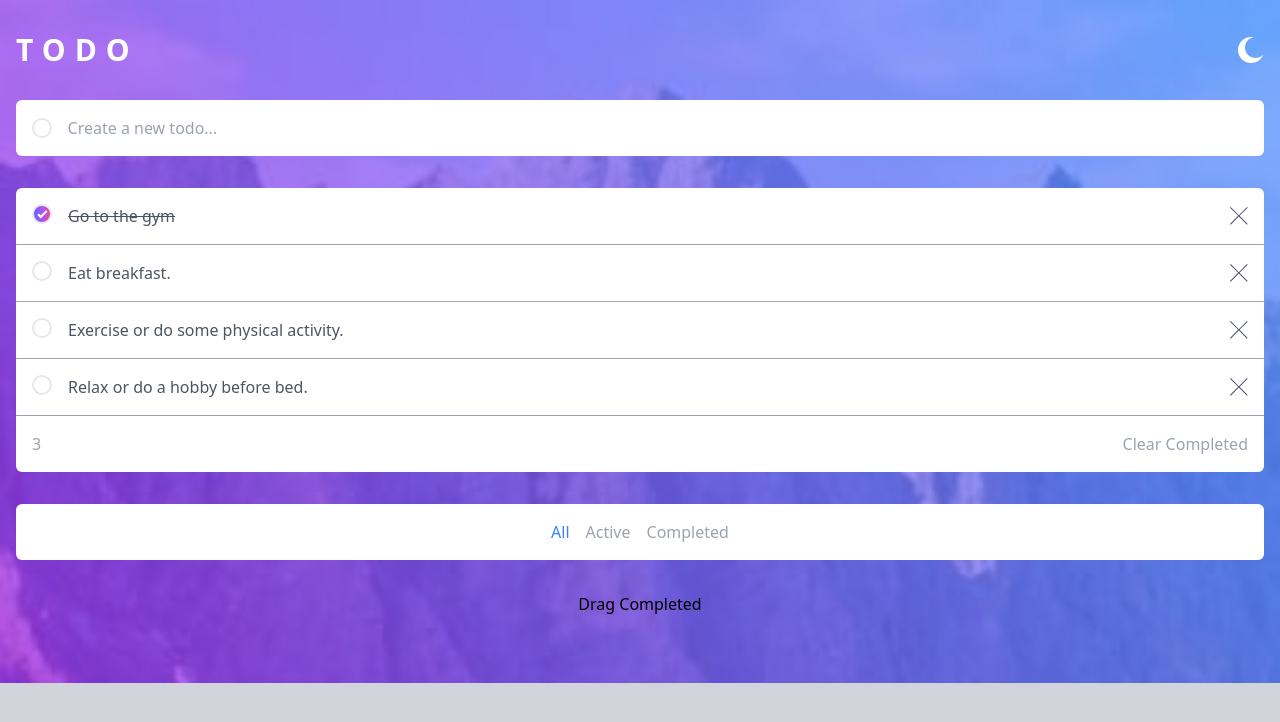
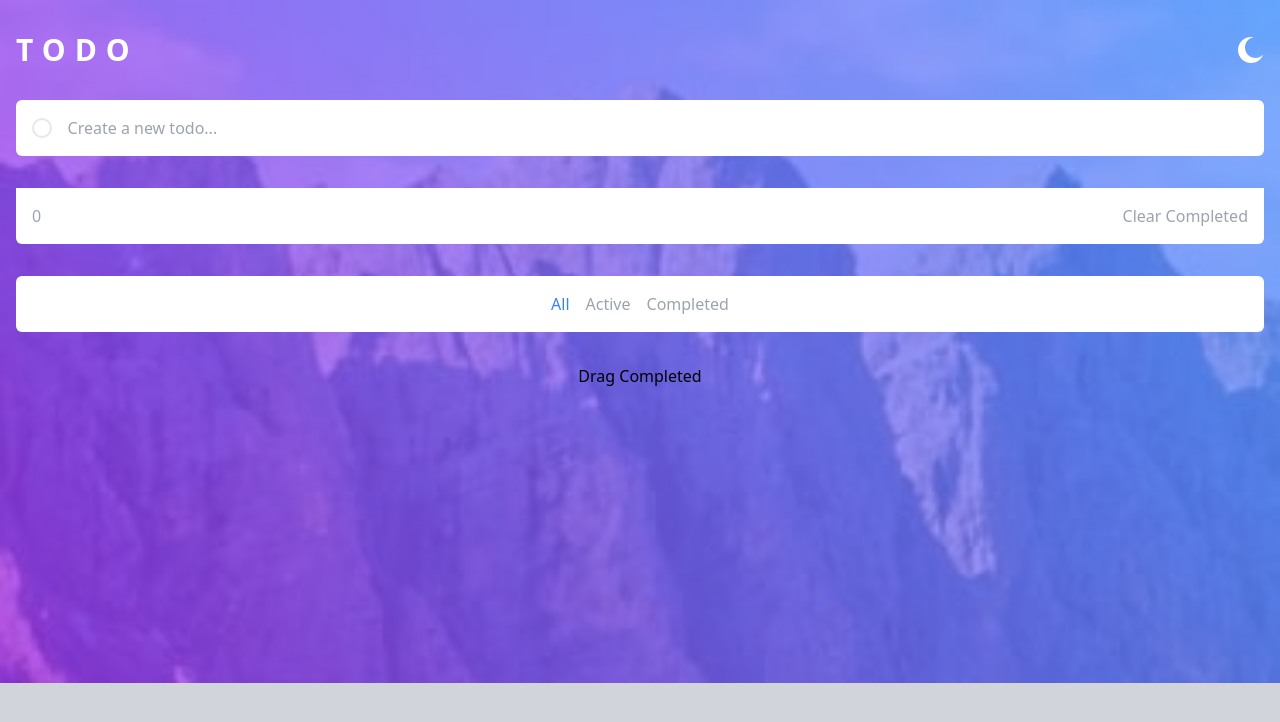
Before and after one commit to Alzate421/tailwind-todo-frontedmentor, a React (Vite) app: page / in a window 1280 px wide. Shown: the top 722 px of the page. Built offline with nearby package versions, Linux system fonts and the light colour scheme.

Commit message:
se agrego la posibilidad de guardar los datos introducidos en el localstorage

```diff
--- a/src/App.jsx
+++ b/src/App.jsx
@@ -1,16 +1,18 @@
-import { useState } from "react"
+import { useEffect, useState } from "react"
 import Header from "./components/Header"
 import TodoComputed from "./components/TodoComputed"
 import TodoCreate from "./components/TodoCreate"
 import TodoFilter from "./components/TodoFilter"
 import TodoList from "./components/TodoList"
 
-const initialStateTodos = [
-  { id: 1, title: "Go to the gym", completed: true },
-  { id: 2, title: "Eat breakfast.", completed: false },
-  { id: 3, title: "Exercise or do some physical activity.", completed: false },
-  { id: 4, title: "Relax or do a hobby before bed.", completed: false },
-];
+// const initialStateTodos = [
+//   { id: 1, title: "Go to the gym", completed: true },
+//   { id: 2, title: "Eat breakfast.", completed: false },
+//   { id: 3, title: "Exercise or do some physical activity.", completed: false },
+//   { id: 4, title: "Relax or do a hobby before bed.", completed: false },
+// ];
+
+const initialStateTodos = JSON.parse(localStorage.getItem("todos")) || [];
 
 function App() {
 
@@ -62,6 +64,10 @@ function App() {
     setFilter(filter)
   };
 
+  useEffect(() => {
+    localStorage.setItem("todos", JSON.stringify(todos));
+  }, [todos]);
+
   return (
     <>
       <div className="min-h-screen bg-contain bg-no-repeat
```
